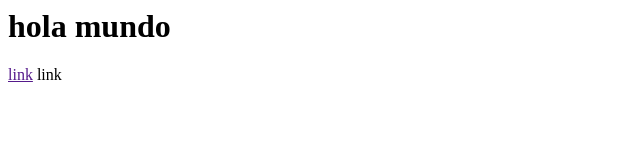
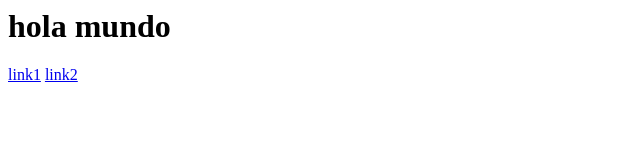
Before and after one commit to claudiorsf/FullStackPython, a plain HTML site: page index.html in a window 1280 px wide. Shown: the full height of the page, 0-640 px from the left. Drawn offline with Linux system fonts and the light colour scheme.

Commit message:
Update index.html

```diff
--- a/index.html
+++ b/index.html
@@ -8,8 +8,8 @@
 <body>
     <h1>hola mundo</h1>
 
-<a href>link</a>
-<a>link</a>
+<a href="http://127.0.0.1:5000/">link1</a>
+<a href="http://127.0.0.1:5000/pepito">link2</a>
 
 </body>
 </html>
```
